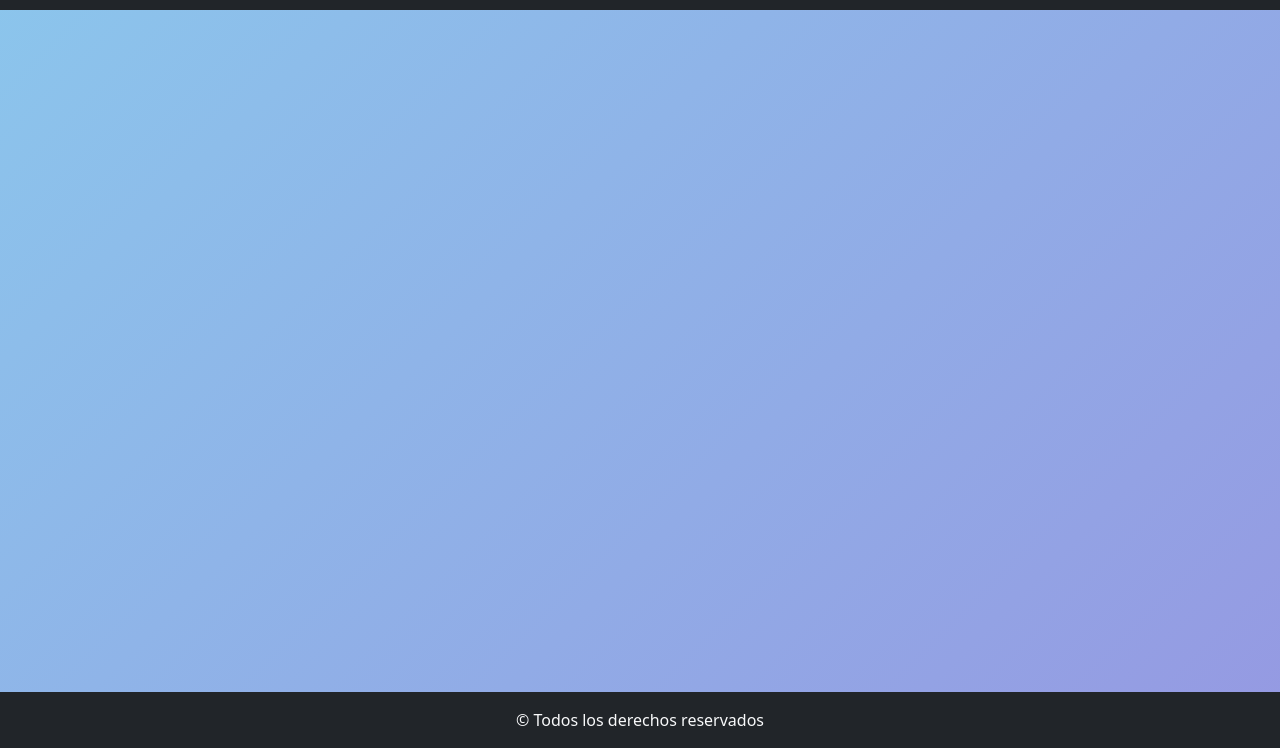
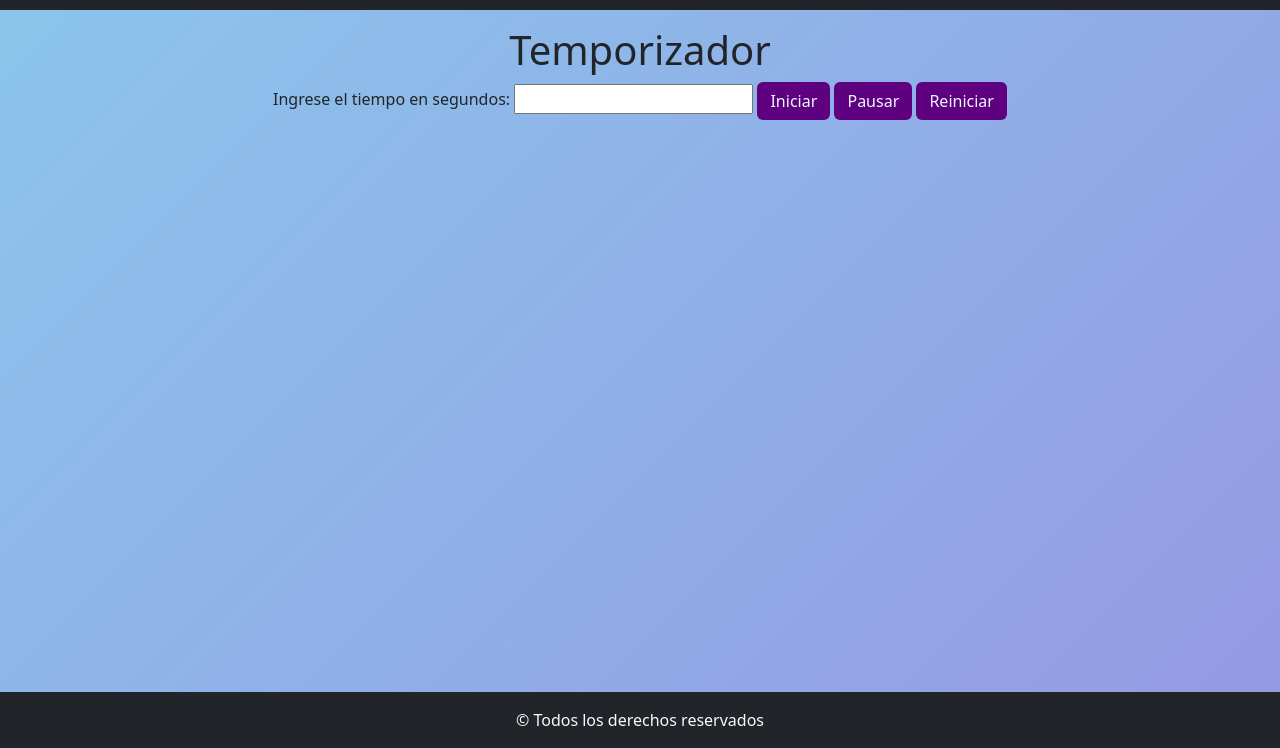
Before and after one commit to Ana-Santillan/Trabajo_Practico_5_E6, a plain HTML site: page index.html in a window 1280 px wide. Shown: the part 52-800 px from the top of the page. Drawn offline with nearby package versions, Linux system fonts and the light colour scheme.

Commit message:
se agrego la parte visual

```diff
--- a/css/style.css
+++ b/css/style.css
@@ -9,3 +9,12 @@ body{
 main{
     flex-grow: 1;
 }
+
+.colorBoton {
+    background: rgb(94, 0, 128);
+    color: aliceblue;
+}
+.colorBoton:hover {
+    background: rgb(94, 0, 128);
+    color: aliceblue;
+}
--- a/index.html
+++ b/index.html
@@ -24,7 +24,19 @@
             </div>
         </nav>
     </header>
-    <main></main>
+    <main>
+        <section class="container text-center">
+            <h1>Temporizador</h1>
+            <form>
+                <label for="tiempo">Ingrese el tiempo en segundos:</label>
+                <input type="number" id="tiempo" name="tiempo">
+                <button type="button" id="iniciar" class="btn colorBoton">Iniciar</button>
+                <button type="button" id="pausar" class="btn colorBoton">Pausar</button>
+                <button type="button" id="reiniciar" class="btn colorBoton">Reiniciar</button>
+            </form>
+            <div id="contador"></div>
+        </section>
+    </main>
     <footer class="bg-dark text-light text-center p-3">
         &copy; Todos los derechos reservados
     </footer>
```
